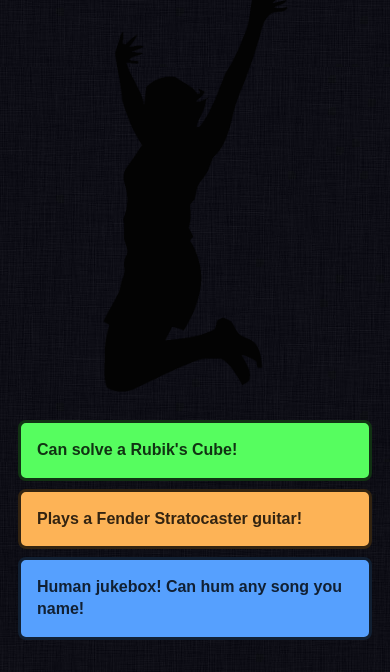
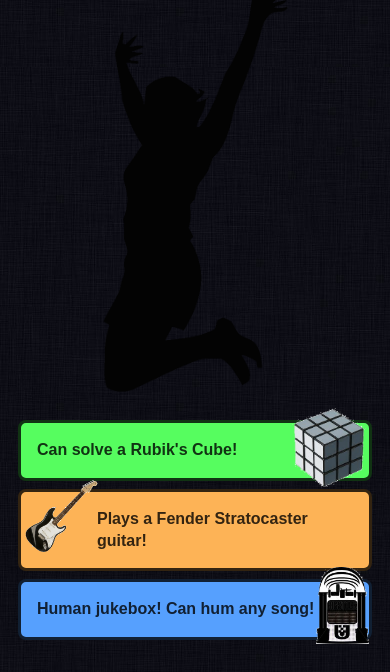
Before and after one commit to aimeerivers/aparna, a plain HTML site: page index.html in a window 390 px wide. Shown: the part 328-1000 px from the top of the page. Drawn offline with nearby package versions, Linux system fonts and the light colour scheme.

Commit message:
Add sample images for the abilities callouts.
Styled for mobile view only.

```diff
--- a/css/style.css
+++ b/css/style.css
@@ -145,6 +145,15 @@ body {
   -webkit-border-radius: 0.5em;
   -moz-border-radius: 0.5em;
   border-radius: 0.5em;
+  position: relative;
+}
+
+.abilities ul li img {
+  position: absolute;
+  height: 80px;
+  right: 0;
+  top: -15px;
+  z-index: 2;
 }
 
 .abilities ul li.rubiks-cube {
@@ -157,6 +166,14 @@ body {
   background-color: #FDB356;
   border-color: #332411;
   color: #332411;
+}
+
+.abilities ul li.guitar img {
+  left: 0;
+}
+
+.abilities ul li.guitar .caption {
+  padding-left: 60px;
 }
 
 .abilities ul li.human-jukebox {
@@ -316,6 +333,7 @@ body {
     -webkit-transform: rotate(6deg);
     -o-transform: rotate(6deg);
     transform: rotate(6deg);
+    padding-left: 0;
   }
 
   .abilities ul li.guitar .square {
--- a/index.html
+++ b/index.html
@@ -45,6 +45,7 @@
               <div class="square square2"></div>
               <div class="square square3"></div>
               <div class="square square4"></div>
+              <img src="img/rubiks-cube.png">
               <div class="caption">Can solve a Rubik's Cube!</div>
             </li>
             <li class="guitar">
@@ -52,6 +53,7 @@
               <div class="square square2"></div>
               <div class="square square3"></div>
               <div class="square square4"></div>
+              <img src="img/guitar.png">
               <div class="caption">Plays a Fender Stratocaster guitar!</div>
             </li>
             <li class="human-jukebox">
@@ -59,7 +61,8 @@
               <div class="square square2"></div>
               <div class="square square3"></div>
               <div class="square square4"></div>
-              <div class="caption">Human jukebox! Can hum any song you name!</div>
+              <img src="img/human-jukebox.png">
+              <div class="caption">Human jukebox! Can hum any song!</div>
             </li>
           </ul>
         </div>
```
Also changed, not shown: img/guitar.png (added), img/human-jukebox.png (added), img/rubiks-cube.png (added).
